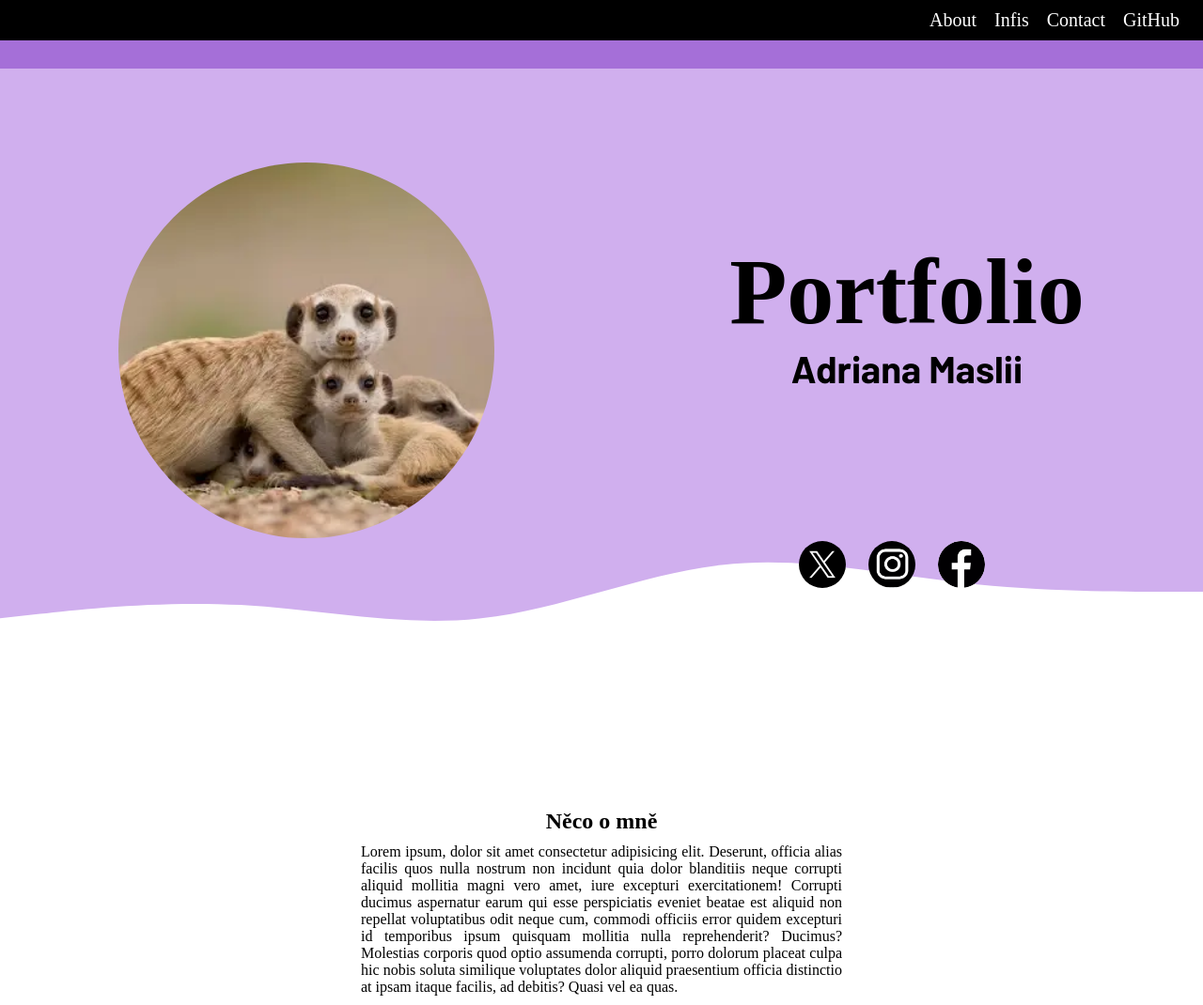
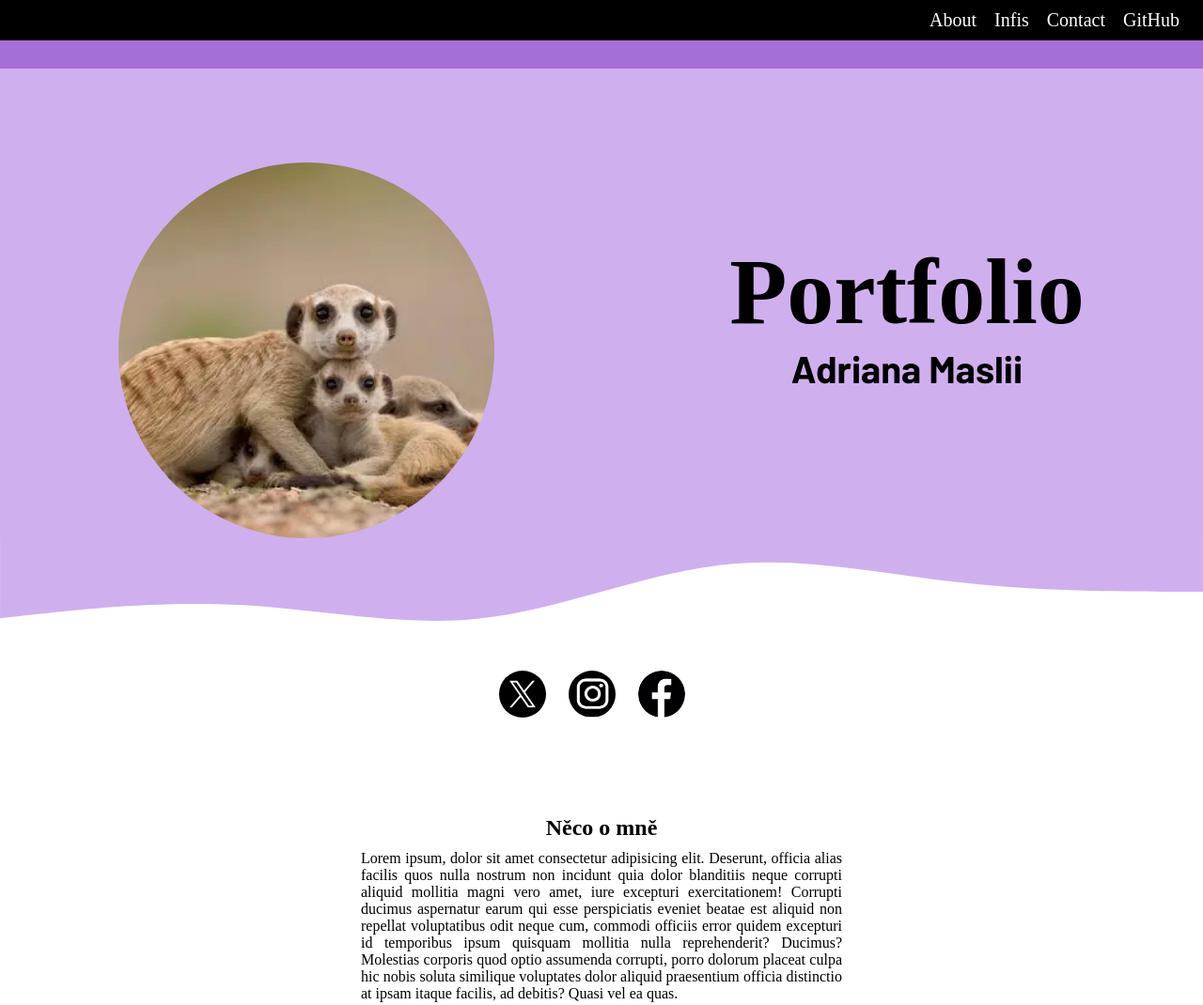
Before and after one commit to AdrianaMaslii/nav, a plain HTML site: page index.html in a window 1280 px wide. Shown: the top 1070 px of the page at 94% size. Drawn offline with Linux system fonts and the light colour scheme; a web font is replaced by a local one.

Commit message:
finalniVerze

```diff
--- a/index.html
+++ b/index.html
@@ -24,7 +24,7 @@
                 <h4 class="name">Adriana Maslii</h4>
             </div>
         </div>
-        <svg xmlns="http://www.w3.org/2000/svg" viewBox="0 0 1440 320">
+        <svg xmlns="http://www.w3.org/2000/svg" viewBox="0 0 1440 120">
             <path fill="rgb(208, 175, 238)" fill-opacity="1" d="M0,96L48,90.7C96,85,192,75,288,80C384,85,480,107,576,96C672,85,768,43,864,32C960,21,1056,43,1152,53.3C1248,64,1344,64,1392,64L1440,64L1440,0L1392,0C1344,0,1248,0,1152,0C1056,0,960,0,864,0C768,0,672,0,576,0C480,0,384,0,288,0C192,0,96,0,48,0L0,0Z"></path>
         </svg>
         <div class="img-container">
--- a/style.css
+++ b/style.css
@@ -53,7 +53,6 @@ img{
     margin-right: 250px;
 }
 .container{
-    position: relative;
     padding-top: 100px;
     height: 500px;
     display: flex;
@@ -61,9 +60,7 @@ img{
     background-color: rgb(208, 175, 238);
 }
 .img-container{
-    position: absolute;
-    bottom: 170px;
-    left: 850px;
+    margin: 30px 0 100px;
 }
 .about-me{
     margin-bottom: 10px;
```
